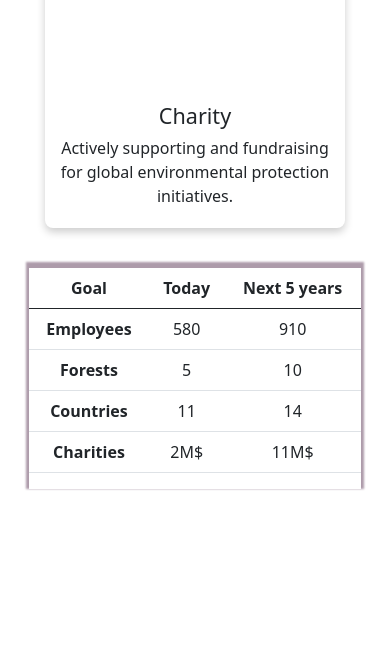
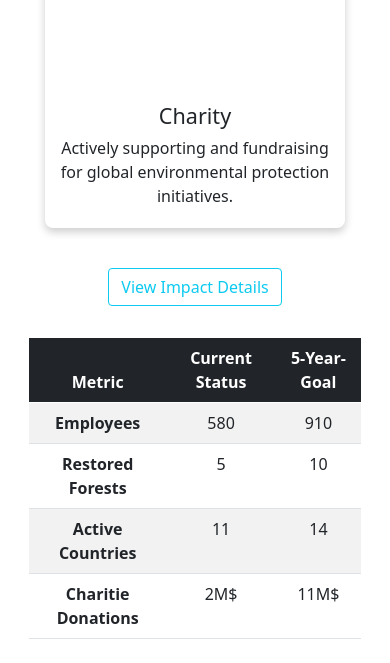
Before and after one commit to AlexNT-maker/Greener-world, a plain HTML site: page tempates/about.html in a window 390 px wide. Shown: the part 1539-2202 px from the top of the page. Before the commit the page ends 2068 px from the top, so only its background shows below. Drawn offline with nearby package versions, Linux system fonts and the light colour scheme.

Commit message:
Added off canvas for more info about the table and table style with bootstrap

```diff
--- a/static/styles.css
+++ b/static/styles.css
@@ -616,13 +616,16 @@ padding: 10px;
     display: block;
     justify-content: center;
     text-align: center;
-    margin: 20px auto;
+    margin: 10px auto;
     width: 95%;
     max-width: 800px;
     min-height: 100px;
-    box-shadow: 0 -3px 2px 3px var(--accent-purple);
     overflow: scroll;
     overflow-x: auto;
+}
+
+.goals-explain{
+    margin: 20px auto 2px ;
 }
 
 /* From Uiverse.io by JaydipPrajapati1910 */
--- a/tempates/about.html
+++ b/tempates/about.html
@@ -60,15 +60,35 @@
         </div>
         </div>
 
+        <div class="goals-explain">
+            <button class="btn btn-outline-info" type="button"
+            data-bs-toggle="offcanvas" data-bs-target="#offcanvas" aria-controls="offcanvas">View Impact Details</button>
+              <div class="offcanvas offcanvas-start" tabindex="-1" id="offcanvas" aria-labelledby="offcanvasLabel" >
+  <div class="offcanvas-header">
+    <h5 class="offcanvas-title" id="offcanvasLabel">Our Impact Roadmap</h5>
+    <button type="button" class="btn-close text-reset" data-bs-dismiss="offcanvas" aria-label="Close"></button>
+  </div>
+  <div class="offcanvas-body">
+    <p><strong>Workforce & Expansion:</strong><br>
+        Currently, our dedicated team consists of 580 employees operating across 11 different countries. Our strategic goal for the next 5 years is to expand our workforce to at least 910 people and enter 3 new markets, reaching 14 countries total.</p>
+        <p><strong>Environmental Impact:</strong><br>
+                We have successfully contributed to the restoration of 5 major forests. We are committed to doubling this impact by restoring at least 5 more ecosystems in the coming years.</p>
+         <p><strong>Charitable Giving:</strong><br>
+                To date, we have raised $2 million for global charities. Our ambitious target is to reach a total contribution of $11 million over the next decade.</p>
+  </div>
+</div>
+
+        </div>
+
 
         <div class="goals-table">
 
-            <table class="table">
-                <thead>
+            <table class="table table-striped table-hover">
+                <thead class="table-dark">
                     <tr>
-                        <th scope="col">Goal</th>
-                        <th scope="col">Today</th>
-                        <th scope="col">Next 5 years</th>
+                        <th scope="col">Metric</th>
+                        <th scope="col">Current Status</th>
+                        <th scope="col">5-Year-Goal</th>
                     </tr>
                 </thead>
                 <tbody>
@@ -78,17 +98,17 @@
                         <td>910</td>
                     </tr>
                     <tr>
-                        <th scope="row">Forests</th>
+                        <th scope="row">Restored Forests</th>
                         <td>5</td>
                         <td>10</td>
                     </tr>
                     <tr>
-                    <th scope="row">Countries</th>
+                    <th scope="row">Active Countries</th>
                     <td>11</td>
                     <td>14</td>
                     </tr>
                     <tr>
-                    <th scope="row">Charities</th>
+                    <th scope="row">Charitie Donations</th>
                     <td>2M$</td>
                     <td>11M$</td>
                     </tr>
@@ -102,6 +122,7 @@
 
 <script src="../static/js/script.js"></script>
 <script src="https://cdn.jsdelivr.net/npm/bootstrap@5.3.0/dist/js/bootstrap.bundle.min.js"></script>
+<script src="https://cdn.jsdelivr.net/npm/bootstrap@5.0.2/dist/js/bootstrap.bundle.min.js"></script>
 
     </body>
     </HTML>
```
